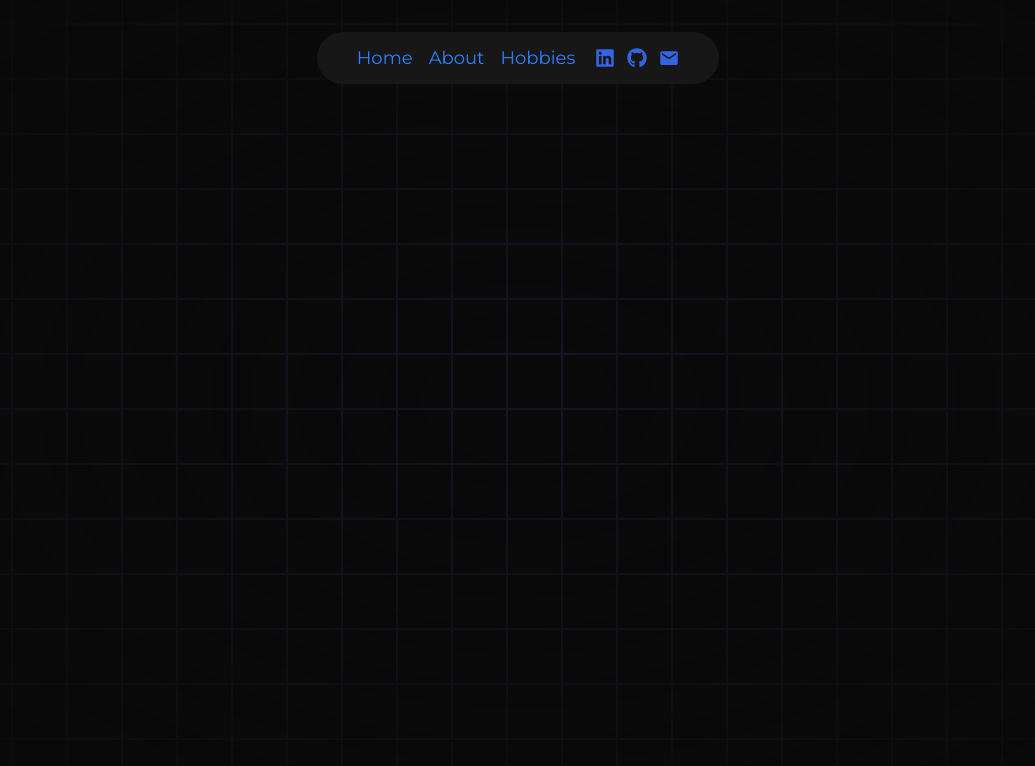
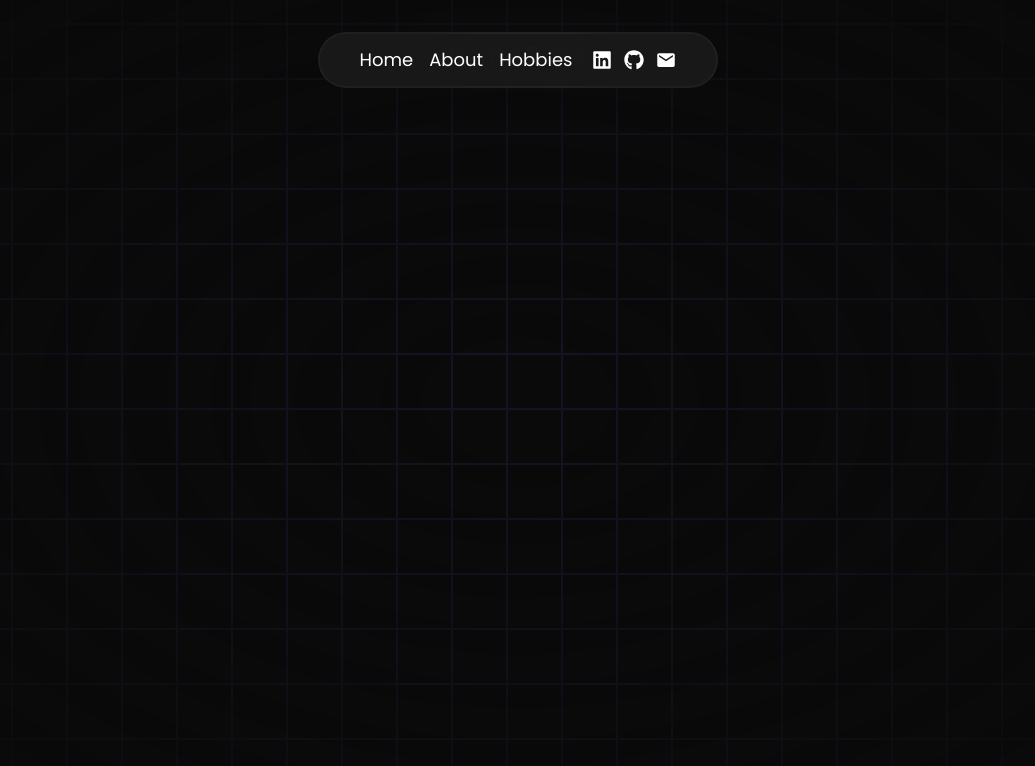
Before and after one commit to NKvara/portfolio, a React (Vite) app: page / in a window 1280 px wide. Shown: the top 766 px of the page, without its empty margins (122-1157 px from the left). Built offline with nearby package versions, Linux system fonts and the light colour scheme.

Commit message:
feat: navbar animation

```diff
--- a/index.html
+++ b/index.html
@@ -4,7 +4,7 @@
     <meta charset="UTF-8" />
     <link rel="icon" type="image/svg+xml" href="/vite.svg" />
     <meta name="viewport" content="width=device-width, initial-scale=1.0" />
-    <link href="https://fonts.googleapis.com/css2?family=Montserrat&display=swap" rel="stylesheet">
+    <link href="https://fonts.googleapis.com/css2?family=Poppins&display=swap" rel="stylesheet">
     <title>Nika Kv.</title>
   </head>
   <body>
--- a/package.json
+++ b/package.json
@@ -14,6 +14,7 @@
     "@types/node": "^22.14.0",
     "@types/react-router-dom": "^5.3.3",
     "clsx": "^2.1.1",
+    "framer-motion": "^12.6.3",
     "react": "^19.0.0",
     "react-dom": "^19.0.0",
     "react-hot-toast": "^2.5.2",
--- /dev/null
+++ b/src/functions/mouse.ts
@@ -0,0 +1,25 @@
+import {useEffect, useState} from "react";
+
+export const useMouse = () => {
+  const [mousePosition, setMousePosition] = useState({
+    x: 0,
+    y: 0
+  });
+
+  useEffect(() => {
+    const updateMousePosition = (e: MouseEvent) => {
+      setMousePosition({
+        x: e.clientX,
+        y: e.clientY
+      });
+    };
+
+    window.addEventListener("mousemove", updateMousePosition);
+
+    return () => {
+      window.removeEventListener("mousemove", updateMousePosition);
+    };
+  }, []);
+
+  return mousePosition;
+};
--- a/src/index.css
+++ b/src/index.css
@@ -5,5 +5,6 @@
 }
 
 body {
-  font-family: "Montserrat", sans-serif;
+  font-family: "Poppins", sans-serif;
+  color: white;
 }
--- a/src/ui/wrapper.tsx
+++ b/src/ui/wrapper.tsx
@@ -1,9 +1,10 @@
-import {ReactNode} from "react";
+import {ReactNode, useState} from "react";
 import {FaGithub, FaLinkedin} from "react-icons/fa";
 import {IoMdMail} from "react-icons/io";
 import toast from "react-hot-toast";
+import {motion} from "framer-motion";
 
-const redirects = [
+const navigation = [
   {
     name: "Home",
     link: "#home"
@@ -18,7 +19,7 @@ const redirects = [
   }
 ];
 
-const links = [
+const icons = [
   {
     icon: <FaLinkedin />,
     link: "https://www.linkedin.com/in/nika-kvaratskhelia-a0224b1aa"
@@ -37,27 +38,54 @@ const links = [
 ];
 
 const Wrapper = ({children}: {children: ReactNode}) => {
+  const [position, setPosition] = useState({x: 0, y: 0});
+
+  const handleMouseMove = (
+    event: React.MouseEvent<HTMLDivElement, MouseEvent>
+  ) => {
+    const rect = event.currentTarget.getBoundingClientRect();
+    setPosition({
+      x: event.clientX - rect.left,
+      y: event.clientY - rect.top
+    });
+  };
+
   return (
     <div>
-      <div className="flex max-w-fit fixed inset-x-0 top-8 mx-auto bg-neutral-900 px-10 gap-5 py-3 rounded-4xl text-">
+      <div
+        onMouseMove={handleMouseMove}
+        className="group/navbar flex max-w-fit fixed inset-x-0 top-8 mx-auto rounded-4xl bg-neutral-800/80 backdrop-blur-xl p-0.5 z-50 overflow-hidden"
+      >
+        <motion.div
+          className="absolute bg-primary size-10 blur-lg z-0 group-hover/navbar:opacity-100 opacity-0 transition-opacity duration-200"
+          transition={{duration: 0}}
+          animate={{x: position.x-20, y: position.y-20}}
+        />
+        <div className="flex rounded-4xl bg-neutral-900/80 backdrop-blur-xl px-10 gap-5 py-3 z-10">
           <div className="flex justify-center items-center gap-4">
-          {redirects.map((o) => (
-            <a className="text-blue-500 text-lg" href={o.link}>
+            {navigation.map((o) => (
+              <a
+                key={"navigation" + o.name}
+                className="hover:text-blue-500 duration-150 text-lg"
+                href={o.link}
+              >
                 {o.name}
               </a>
             ))}
           </div>
           <div className="flex justify-center items-center gap-3">
-          {links.map((o) => (
+            {icons.map((o, i) => (
               <a
-              className="[&>svg]:size-5 [&>svg]:text-primary cursor-pointer"
+                key={"icons" + i}
+                className="[&>svg]:size-5 [&>svg]:duration-150 hover:[&>svg]:text-primary cursor-pointer"
                 href={o.link}
                 target="_blank"
-              onClick={o.func && o.func}
+                onClick={o.func}
               >
                 {o.icon}
               </a>
             ))}
+          </div>
         </div>
       </div>
       {children}
```
Also changed, not shown: 1 other file (tests, documents, lock files or other folders). Lines whose indentation alone changed are shown as unchanged.
